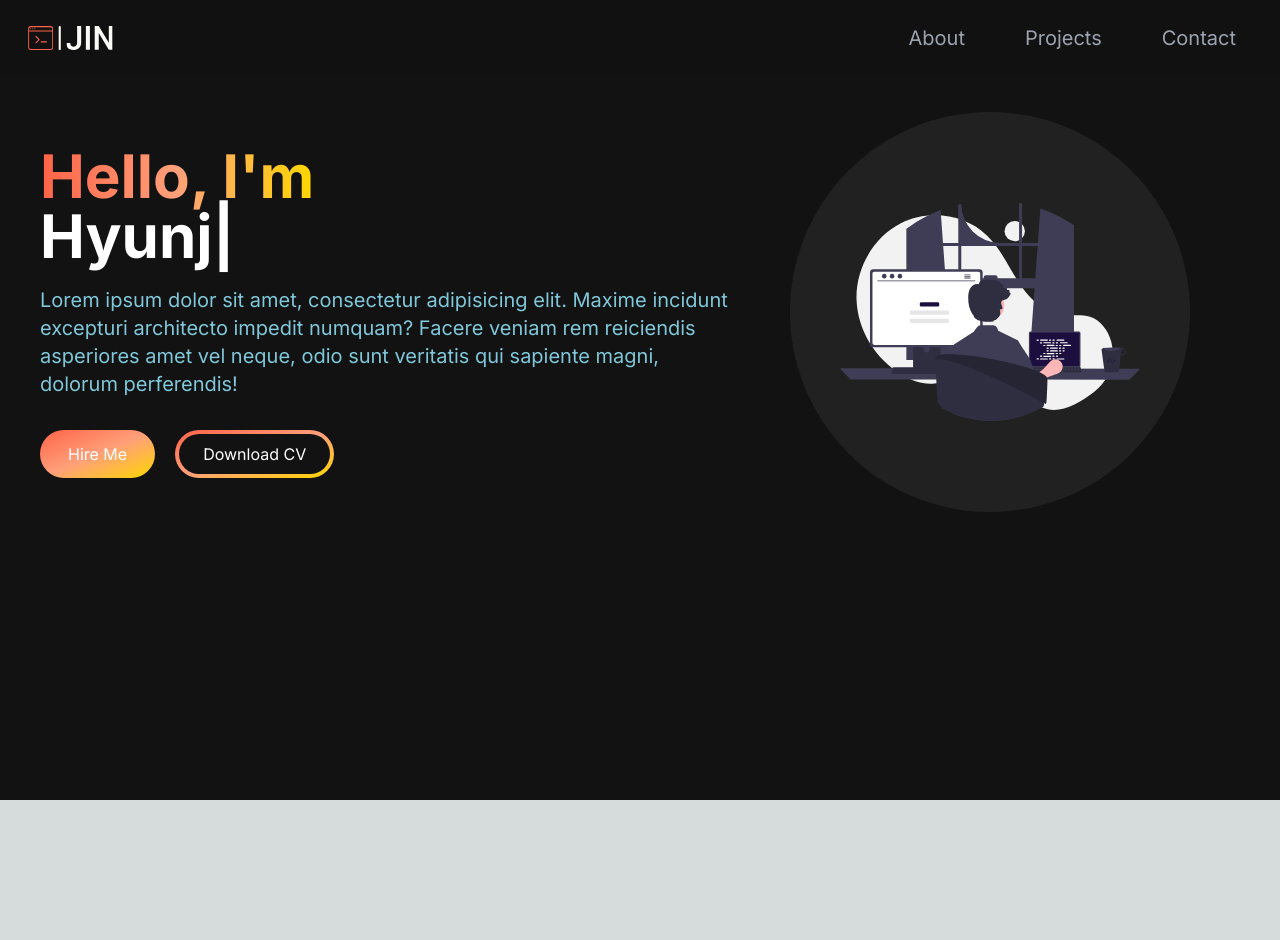
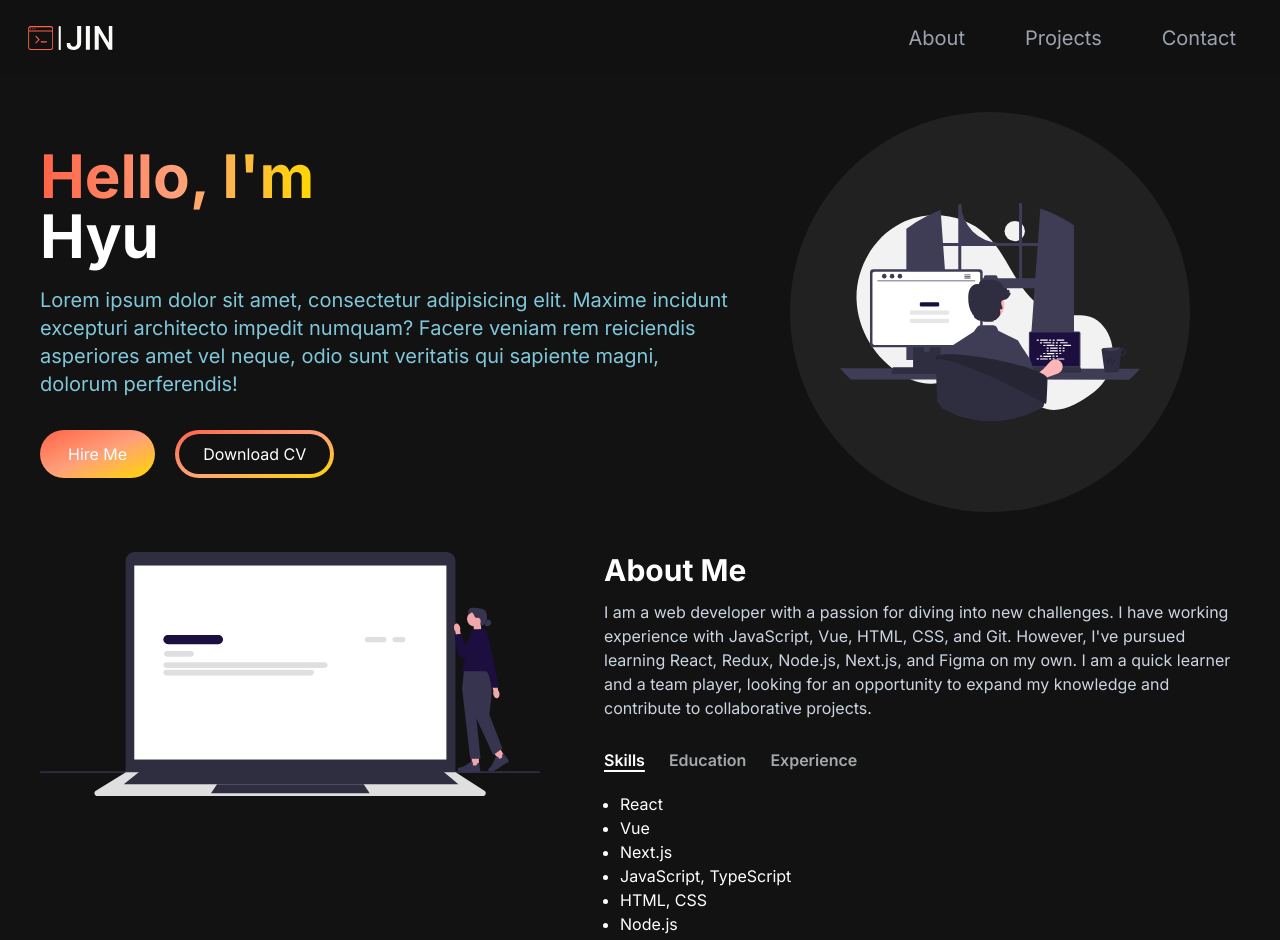
Before and after one commit to jake5007/portfolio_website, a Next.js app: page / in a window 1280 px wide. Shown: the top 940 px of the page. Before the commit the page ends 800 px from the top, so only its background shows below. Built offline with nearby package versions, Linux system fonts and the light colour scheme.

Commit message:
about section added

```diff
--- a/app/page.tsx
+++ b/app/page.tsx
@@ -1,5 +1,6 @@
 import Hero from "@/components/Hero";
 import Navbar from "@/components/Navbar";
+import AboutMe from "@/components/AboutMe";
 import Image from "next/image";
 
 export default function Home() {
@@ -11,6 +12,8 @@ export default function Home() {
       <Navbar />
       <div className="container mx-auto px-10 py-4 mt-24">
         <Hero />
+        <hr className="block sm:hidden border border-slate-800 my-7" />
+        <AboutMe />
       </div>
     </main>
   );
--- /dev/null
+++ b/components/AboutMe.tsx
@@ -0,0 +1,59 @@
+"use client";
+
+import Image from "next/image";
+import { useState } from "react";
+import { tabData } from "@/data";
+import TabBtn from "./TabBtn";
+
+const AboutMe = () => {
+  const [currTab, setCurrTab] = useState("skills");
+
+  return (
+    <section id="about" className="sm:mt-10">
+      <div
+        className="flex flex-col md:flex-row
+        gap-10 lg:gap-16 md:items-start w-full"
+      >
+        <Image
+          src="/images/website-image.svg"
+          alt="about image"
+          width={500}
+          height={500}
+        />
+
+        <div className="flex flex-col text-white h-full text-left">
+          <h1 className="text-2xl md:text-3xl font-bold text-left">About Me</h1>
+          <p className="mt-3 text-slate-300">
+            I am a web developer with a passion for diving into new challenges.
+            I have working experience with JavaScript, Vue, HTML, CSS, and Git.
+            However, I've pursued learning React, Redux, Node.js, Next.js, and
+            Figma on my own. I am a quick learner and a team player, looking for
+            an opportunity to expand my knowledge and contribute to
+            collaborative projects.
+          </p>
+          <div className="flex gap-3 justify-start mt-7">
+            {tabData.map((tab) => (
+              <TabBtn
+                key={tab.id}
+                active={currTab === tab.id}
+                onTabChange={() => setCurrTab((prev) => tab.id)}
+              >
+                {tab.title}
+              </TabBtn>
+            ))}
+          </div>
+          <div className="mt-5">
+            <ul className="list-disc pl-4">
+              {tabData
+                .find((tab) => currTab === tab.id)
+                ?.content?.map((item, idx) => (
+                  <li key={idx}>{item}</li>
+                ))}
+            </ul>
+          </div>
+        </div>
+      </div>
+    </section>
+  );
+};
+export default AboutMe;
--- a/components/MenuOverlay.tsx
+++ b/components/MenuOverlay.tsx
@@ -1,10 +1,7 @@
 import NavLink from "./NavLink";
+import { type MenuOverlayProps } from "@/types";
 
-const MenuOverlay = ({
-  links,
-}: {
-  links: { title: string; path: string }[];
-}) => {
+const MenuOverlay = ({ links }: MenuOverlayProps) => {
   return (
     <ul className="flex flex-col items-center">
       {links.map((link) => (
--- a/components/NavLink.tsx
+++ b/components/NavLink.tsx
@@ -1,6 +1,7 @@
 import Link from "next/link";
+import { type NavLinkProps } from "@/types";
 
-const NavLink = ({ href, title }: { href: string; title: string }) => {
+const NavLink = ({ href, title }: NavLinkProps) => {
   return (
     <Link
       href={href}
--- a/components/Navbar.tsx
+++ b/components/Navbar.tsx
@@ -6,21 +6,7 @@ import Image from "next/image";
 import { Bars3Icon, XMarkIcon } from "@heroicons/react/24/outline";
 import NavLink from "./NavLink";
 import MenuOverlay from "./MenuOverlay";
-
-const NavLinks = [
-  {
-    title: "About",
-    path: "#about",
-  },
-  {
-    title: "Projects",
-    path: "#projects",
-  },
-  {
-    title: "Contact",
-    path: "#contact",
-  },
-];
+import { navLinks } from "@/data";
 
 const Navbar = () => {
   const [navOpen, setNavOpen] = useState(false);
@@ -53,7 +39,7 @@ const Navbar = () => {
         </div>
         <div className="menu hidden md:block md:w-auto">
           <ul className="flex p-4 md:p-0 md:flex-row md:space-x-8">
-            {NavLinks.map((link) => (
+            {navLinks.map((link) => (
               <li key={link.title}>
                 <NavLink href={link.path} title={link.title} />
               </li>
@@ -61,7 +47,7 @@ const Navbar = () => {
           </ul>
         </div>
       </div>
-      {navOpen && <MenuOverlay links={NavLinks} />}
+      {navOpen && <MenuOverlay links={navLinks} />}
     </nav>
   );
 };
--- /dev/null
+++ b/components/TabBtn.tsx
@@ -0,0 +1,16 @@
+import { type TabBtnProps } from "@/types";
+
+const TabBtn = ({ active, onTabChange, children }: TabBtnProps) => {
+  const textStyles = active
+    ? "text-white underline underline-offset-4 decoration-2"
+    : "text-[#a4a8aa]";
+
+  return (
+    <button onClick={onTabChange}>
+      <p className={`mr-3 font-semibold ${textStyles} hover:text-white`}>
+        {children}
+      </p>
+    </button>
+  );
+};
+export default TabBtn;
--- /dev/null
+++ b/data.ts
@@ -0,0 +1,47 @@
+export const navLinks = [
+  {
+    title: "About",
+    path: "#about",
+  },
+  {
+    title: "Projects",
+    path: "#projects",
+  },
+  {
+    title: "Contact",
+    path: "#contact",
+  },
+];
+
+export const tabData = [
+  {
+    id: "skills",
+    title: "Skills",
+    content: [
+      "React",
+      "Vue",
+      "Next.js",
+      "JavaScript, TypeScript",
+      "HTML, CSS",
+      "Node.js",
+      "MongoDB",
+    ],
+  },
+  {
+    id: "education",
+    title: "Education",
+    content: [
+      "Handong Global University, Republic of Korea",
+      "Backend Web Developer Training Course",
+      "MERN Stack Course",
+    ],
+  },
+  {
+    id: "experience",
+    title: "Experience",
+    content: [
+      "Credit Assessor, at Goryo Savings Bank",
+      "Frontend Web Developer, at SCADAICT",
+    ],
+  },
+];
--- /dev/null
+++ b/types/index.ts
@@ -0,0 +1,14 @@
+export type NavLinkProps = {
+  href: string;
+  title: string;
+};
+
+export type MenuOverlayProps = {
+  links: { title: string; path: string }[];
+};
+
+export type TabBtnProps = {
+  active: boolean;
+  onTabChange: () => void;
+  children: React.ReactNode;
+};
```
Also changed, not shown: public/images/website-image.svg (added), 1 other file (tests, documents, lock files or other folders).
